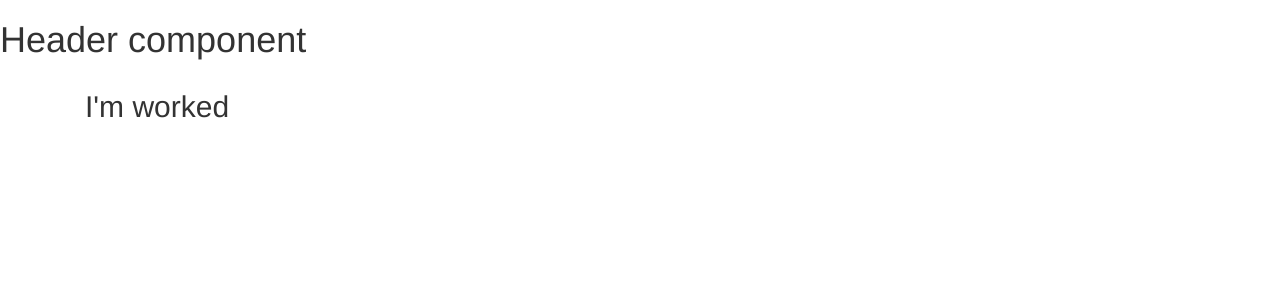
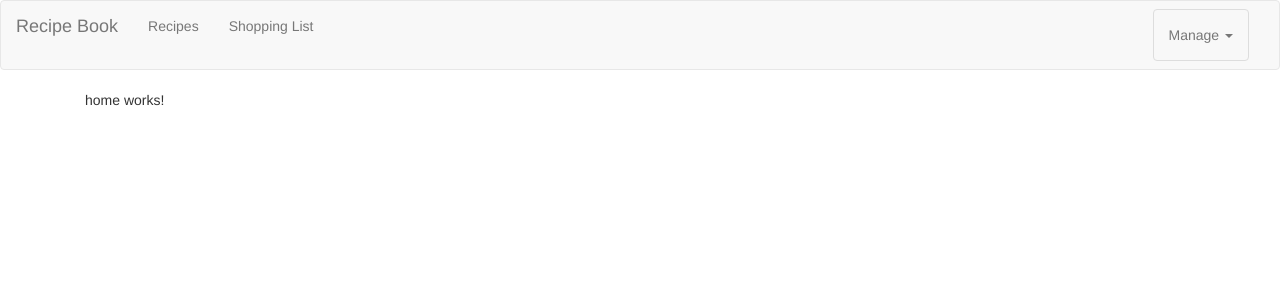
Before and after one commit to tangbinhlam/angular-core, an Angular app: page / in a window 1280 px wide. Shown: the top 300 px of the page. Built offline with nearby package versions, Linux system fonts and the light colour scheme.

Commit message:
[Routing] - add Routing

```diff
--- a/src/app/app-routing.module.ts
+++ b/src/app/app-routing.module.ts
@@ -1,8 +1,23 @@
 import { NgModule } from '@angular/core';
 import { Routes, RouterModule } from '@angular/router';
+import {AppComponent} from './app.component';
+import {HomeComponent} from './modules/shared/home/home.component';
 
 
-const routes: Routes = [];
+const routes: Routes = [
+  {
+    path: '',
+    component: HomeComponent,
+  },
+  {
+    path: 'recipes',
+    loadChildren: () => import('./modules/recipes/recipes.module').then(m => m.RecipesModule)
+  },
+  {
+    path: 'shopping',
+    loadChildren: () => import('./modules/shopping/shopping.module').then(m => m.ShoppingModule)
+  }
+];
 
 @NgModule({
   imports: [RouterModule.forRoot(routes)],
--- a/src/app/app.component.html
+++ b/src/app/app.component.html
@@ -1,6 +1,6 @@
 <app-header></app-header>
 <div class="container">
   <div class="col-md-12">
-    <h2>I'm worked</h2>
+    <router-outlet></router-outlet>
   </div>
 </div>
--- a/src/app/modules/recipes/recipes.module.ts
+++ b/src/app/modules/recipes/recipes.module.ts
@@ -4,11 +4,13 @@ import { RecipesComponent } from './recipes.component';
 import { RecipeListComponent } from './recipe-list/recipe-list.component';
 import { RecipeDetailComponent } from './recipe-detail/recipe-detail.component';
 import { RecipeItemComponent } from './recipe-item/recipe-item.component';
+import {RecipesRoutingModule} from './recipes-routing.module';
 
 @NgModule({
   declarations: [RecipesComponent, RecipeListComponent, RecipeDetailComponent, RecipeItemComponent],
   imports: [
-    CommonModule
+    CommonModule,
+    RecipesRoutingModule,
   ]
 })
 export class RecipesModule { }
--- a/src/app/modules/shared/header/header.component.html
+++ b/src/app/modules/shared/header/header.component.html
@@ -1 +1,22 @@
-<h1>Header component</h1>
+<nav class="navbar navbar-default">
+  <div class="container-fluid">
+    <div class="navbar-header">
+      <a routerLink="/" class="navbar-brand">Recipe Book</a>
+    </div>
+    <div class="collapse navbar-collapse">
+      <ul class="nav navbar-nav">
+        <li> <a routerLink="/recipes">Recipes</a></li>
+        <li> <a routerLink="/shopping">Shopping List</a></li>
+      </ul>
+      <ul class="nav navbar-nav navbar-right">
+        <li class="dropdown">
+          <a href="#" class="navbar-toggle" role="button">Manage <span class="caret"></span></a>
+          <ul class="dropdown-menu">
+            <li><a href="#">Save</a></li>
+            <li><a href="#">Fetch</a></li>
+          </ul>
+        </li>
+      </ul>
+    </div>
+  </div>
+</nav>
--- /dev/null
+++ b/src/app/modules/shared/home/home.component.html
@@ -0,0 +1 @@
+<p>home works!</p>
--- /dev/null
+++ b/src/app/modules/shared/home/home.component.ts
@@ -0,0 +1,15 @@
+import { Component, OnInit } from '@angular/core';
+
+@Component({
+  selector: 'app-home',
+  templateUrl: './home.component.html',
+  styleUrls: ['./home.component.css']
+})
+export class HomeComponent implements OnInit {
+
+  constructor() { }
+
+  ngOnInit(): void {
+  }
+
+}
--- a/src/app/modules/shopping/shopping.module.ts
+++ b/src/app/modules/shopping/shopping.module.ts
@@ -2,11 +2,13 @@ import {NgModule} from '@angular/core';
 import {CommonModule} from '@angular/common';
 import { ShoppingListComponent } from './shopping-list/shopping-list.component';
 import { ShoppingEditComponent } from './shopping-edit/shopping-edit.component';
+import {ShoppingRoutingModule} from './shopping-routing.module';
 
 @NgModule({
   declarations: [ShoppingListComponent, ShoppingEditComponent],
   imports: [
     CommonModule,
+    ShoppingRoutingModule,
   ]
 })
 export class ShoppingModule {
```
Also changed, not shown: src/app/modules/recipes/recipes-routing.module.ts (added, +23 -0 lines), src/app/modules/shared/header.module.ts (+6 -1 lines), src/app/modules/shopping/shopping-routing.module.ts (added, +24 -0 lines), src/app/modules/shared/home/home.component.css (added), 2 other files (tests, documents, lock files or other folders).
